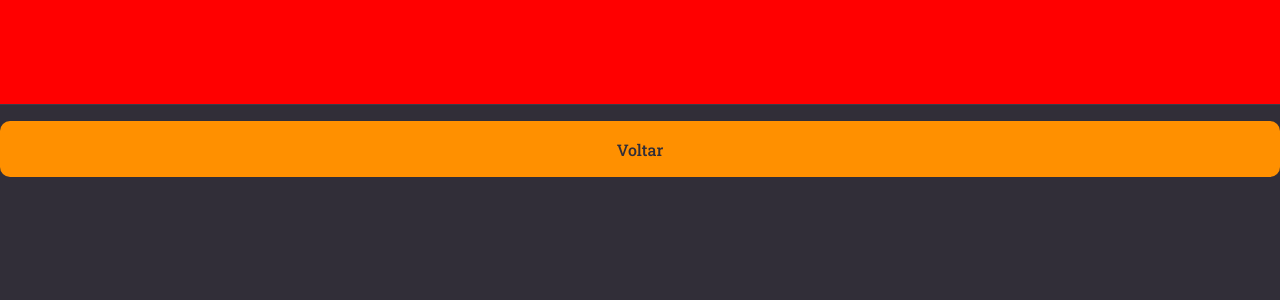
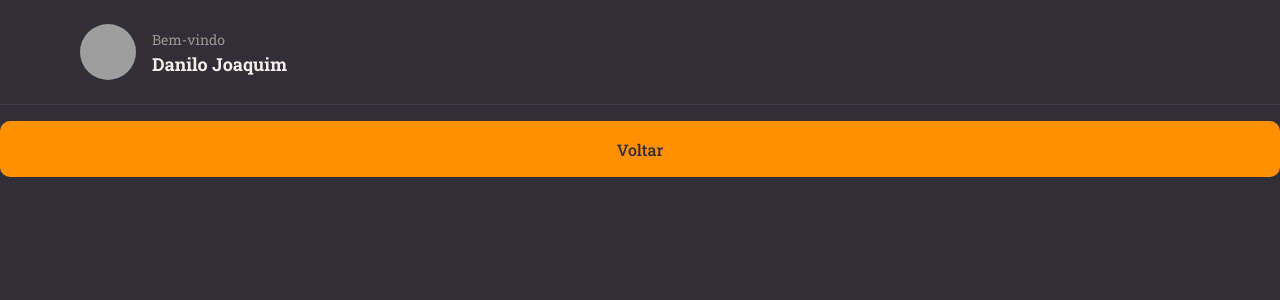
Before and after one commit to danilojssantos/NoteFrontend, a React (Vite) app: page / in a window 1280 px wide. Shown: the top 300 px of the page. Built offline with nearby package versions, Linux system fonts and the light colour scheme; grey boxes are pictures that could not be loaded.

Commit message:
Profile do componente Header

```diff
--- a/src/components/Header/index.jsx
+++ b/src/components/Header/index.jsx
@@ -1,9 +1,17 @@
-import { Container } from "./styles";
+import { Container, Profile } from "./styles";
 
 export function Header(){
     return(
         <Container>
-
+            <Profile>
+                <img src="https://github.com/danilojssantos.png"
+                alt="foto do usuario"
+                />
+                <div>
+                    <span>Bem-vindo</span>
+                    <strong>Danilo Joaquim</strong>
+                </div>
+            </Profile>
         </Container>
     )
 }
--- a/src/components/Header/styles.js
+++ b/src/components/Header/styles.js
@@ -16,8 +16,37 @@ export const Container = styled.header`
 
     padding: 0 8.0rem;
 
-    background: red;
+
+`;
+export const Profile = styled.div`
+    display: flex;
+    align-items: center;
+> img{
+    width: 5.6rem;
+    height: 5.6rem;
+    border-radius: 50%;
+
+}
+
+ > div {
+    display: flex;
+    flex-direction: column;
+    margin-left: 1.6rem;
+    line-height: 2.4rem;
+
+    span{
+        font-size: 1.4rem;
+        color: ${({theme})=> theme.COLORS.GRAY_100};
+
+    }
+
+    strong{
+        font-size: 1.8rem;
+        color: ${({theme})=> theme.COLORS.WHITE};
+
+    }
 
 
+}
 
-`
+`;
```
